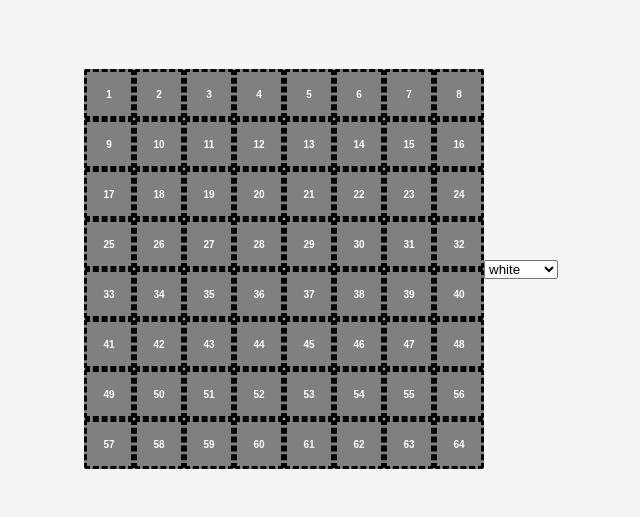
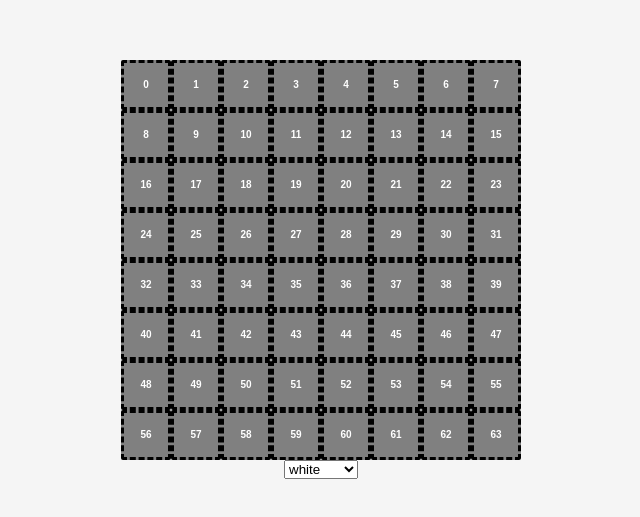
Before and after one commit to Gabe-N-G/gr8art-SLP, a plain HTML site: page index.html in a window 1280 px wide. Shown: the part 131-648 px from the top of the page, without its empty margins (319-959 px from the left). Drawn offline with Linux system fonts and the light colour scheme.

Commit message:
programitically created divs

```diff
--- a/app.js
+++ b/app.js
@@ -0,0 +1,42 @@
+console.log("hello world")
+
+let currentColor = "white"
+let colorArray = []
+
+
+const container = document.querySelector(".flex-container")
+const colorSelect = document.querySelector("#color-select")
+const cells = document.querySelectorAll(".flex-item")
+
+function makeGrid() {
+    for(let i = 0; i < 64; i++){
+        let div = document.createElement("div")
+        div.classList.add("flex-item")
+        div.setAttribute("id",`cell`+ i)
+        div.textContent = i
+        container.appendChild(div)
+    }
+}
+makeGrid()
+
+
+function collectColors() {
+    cells.forEach(cell => {
+        colorArray.push(cell.backgroundColor)
+        console.log(colorArray)
+    });
+}
+
+function handleClick(e) {
+    console.log(`you've clicked ${e.target.id}`)
+    e.target.style.backgroundColor = currentColor
+    collectColors()
+}
+
+function handleChange(e){
+    currentColor = e.target.value
+    console.log(currentColor)
+}
+
+container.addEventListener("click",handleClick)
+colorSelect.addEventListener("change",handleChange)
--- a/index.html
+++ b/index.html
@@ -5,74 +5,14 @@
     <meta name="viewport" content="width=device-width, initial-scale=1.0">
     <title>8x8 Flexbox Grid</title>
     <link rel="stylesheet" href="style.css">
+    <script src="app.js" defer></script>
 </head>
 <body>
     <body>
         <div class="flex-container">
-          <div id="cell-1" class="flex-item">1</div>
-          <div id="cell-2" class="flex-item">2</div>
-          <div id="cell-3" class="flex-item">3</div>
-          <div id="cell-4" class="flex-item">4</div>
-          <div id="cell-5" class="flex-item">5</div>
-          <div id="cell-6" class="flex-item">6</div>
-          <div id="cell-7" class="flex-item">7</div>
-          <div id="cell-8" class="flex-item">8</div>
-          <div id="cell-9" class="flex-item">9</div>
-          <div id="cell-10" class="flex-item">10</div>
-          <div id="cell-11" class="flex-item">11</div>
-          <div id="cell-12" class="flex-item">12</div>
-          <div id="cell-13" class="flex-item">13</div>
-          <div id="cell-14" class="flex-item">14</div>
-          <div id="cell-15" class="flex-item">15</div>
-          <div id="cell-16" class="flex-item">16</div>
-          <div id="cell-17" class="flex-item">17</div>
-          <div id="cell-18" class="flex-item">18</div>
-          <div id="cell-19" class="flex-item">19</div>
-          <div id="cell-20" class="flex-item">20</div>
-          <div id="cell-21" class="flex-item">21</div>
-          <div id="cell-22" class="flex-item">22</div>
-          <div id="cell-23" class="flex-item">23</div>
-          <div id="cell-24" class="flex-item">24</div>
-          <div id="cell-25" class="flex-item">25</div>
-          <div id="cell-26" class="flex-item">26</div>
-          <div id="cell-27" class="flex-item">27</div>
-          <div id="cell-28" class="flex-item">28</div>
-          <div id="cell-29" class="flex-item">29</div>
-          <div id="cell-30" class="flex-item">30</div>
-          <div id="cell-31" class="flex-item">31</div>
-          <div id="cell-32" class="flex-item">32</div>
-          <div id="cell-33" class="flex-item">33</div>
-          <div id="cell-34" class="flex-item">34</div>
-          <div id="cell-35" class="flex-item">35</div>
-          <div id="cell-36" class="flex-item">36</div>
-          <div id="cell-37" class="flex-item">37</div>
-          <div id="cell-38" class="flex-item">38</div>
-          <div id="cell-39" class="flex-item">39</div>
-          <div id="cell-40" class="flex-item">40</div>
-          <div id="cell-41" class="flex-item">41</div>
-          <div id="cell-42" class="flex-item">42</div>
-          <div id="cell-43" class="flex-item">43</div>
-          <div id="cell-44" class="flex-item">44</div>
-          <div id="cell-45" class="flex-item">45</div>
-          <div id="cell-46" class="flex-item">46</div>
-          <div id="cell-47" class="flex-item">47</div>
-          <div id="cell-48" class="flex-item">48</div>
-          <div id="cell-49" class="flex-item">49</div>
-          <div id="cell-50" class="flex-item">50</div>
-          <div id="cell-51" class="flex-item">51</div>
-          <div id="cell-52" class="flex-item">52</div>
-          <div id="cell-53" class="flex-item">53</div>
-          <div id="cell-54" class="flex-item">54</div>
-          <div id="cell-55" class="flex-item">55</div>
-          <div id="cell-56" class="flex-item">56</div>
-          <div id="cell-57" class="flex-item">57</div>
-          <div id="cell-58" class="flex-item">58</div>
-          <div id="cell-59" class="flex-item">59</div>
-          <div id="cell-60" class="flex-item">60</div>
-          <div id="cell-61" class="flex-item">61</div>
-          <div id="cell-62" class="flex-item">62</div>
-          <div id="cell-63" class="flex-item">63</div>
-          <div id="cell-64" class="flex-item">64</div>
+          <!-- what JS is updating with
+            <div id="cell1" class="flex-item">1</div> 64 times -->
+
         </div>
 
         <select name="color" id="color-select">
--- a/style.css
+++ b/style.css
@@ -7,6 +7,7 @@
   body {
     font-family: Arial, sans-serif;
     display: flex;
+    flex-direction: column;
     justify-content: center;
     align-items: center;
     height: 100vh;
```
